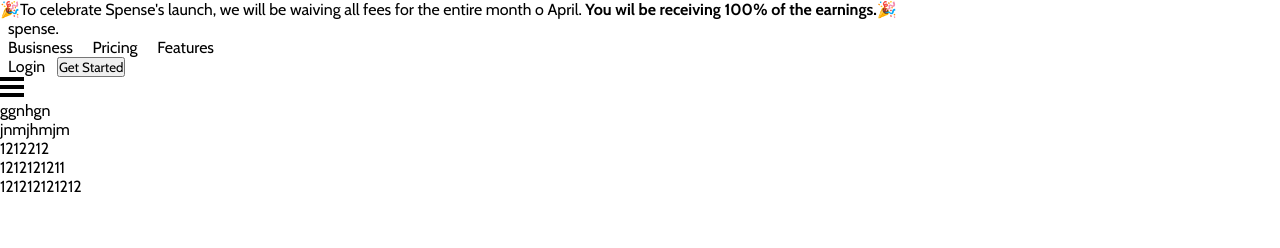
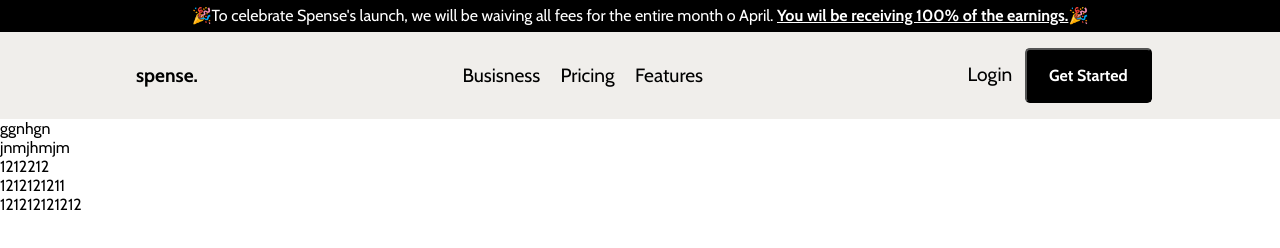
Before and after one commit to mcleta/spenseLayoutPoject, a plain HTML site: page index.html in a window 1280 px wide. Drawn offline with nearby package versions, Linux system fonts and the light colour scheme.

Commit message:
Estilizando header

```diff
--- a/Assets/css/style.css
+++ b/Assets/css/style.css
@@ -4,15 +4,12 @@
   --weight-title: 500;
   --weight-bold: 700;
 
-  --primary-color: black;
-  --second-color:  #c8c8c8;
-  --ternary-color: #5a5444;
-  --quaternary-color: white;
-  --quinta-cor: rgba(0, 17, 255, 0.685);
-
-  --bgc-principal: #f0eeeb;
-  --bgc-secundary: white;
-  --bgc-ternary: black;
+  --black: black;
+  --grey:  #c8c8c8;
+  --light-grey: #f0eeeb;
+  --dark-grey: #5a5444;
+  --white: white;
+  --blue: rgba(0, 17, 255, 0.685);
 }
 
 /* Reset */
@@ -24,23 +21,64 @@
 }
 
 a{
-  color: var(--primary-color);
+  color: var(--black);
   text-decoration: none;
   margin: 0 8px;
 }
 
 a:hover{
   cursor: pointer;
-  color: var(--quinta-cor);
+  color: var(--blue);
 }
 
-/* Centralização do layout */
+/* Header */
+header{
+  width: 100%;
+  display: flex;
+  flex-direction: column;
+  align-items: center;
+  background-color: var(--light-grey);
+}
 
+.notify{
+  width: 100%;
+  background-color: var(--black);
+  color: var(--white);
+  padding: 0.4rem 0;
+  display: flex;
+  justify-content: center;
+}
 
-/* Header */
+.notify strong{
+  text-decoration: underline;
+}
 
+nav{
+  width: 80%;
+  display: flex;
+  flex-direction: row;
+  justify-content: space-between;
+  align-items: center;
+  margin: 1rem 0;
+  font-size: 1.2rem;
+}
 
-/* navigation */
+nav > a{
+  font-weight: var(--weight-bold);
+}
+
+.in-phone{
+  display: none;
+}
+
+.login-button button{
+  padding: 1rem 1.4rem;
+  font-size: 1rem;
+  background-color: var(--black);
+  color: var(--white);
+  border-radius: 0.3rem;
+  font-weight: var(--weight-bold);
+}
 
 
 /* Main */
--- a/index.html
+++ b/index.html
@@ -14,13 +14,11 @@
   </head>
   <body>
     <header>
-      <section>
-        <div>
-          <p>
-            🎉To celebrate Spense's launch, we will be waiving all fees for the entire month o April.
-            <strong>You wil be receiving 100% of the earnings.</strong>🎉
-          </p>
-        </div>
+      <section class="notify">
+        <p>
+          🎉To celebrate Spense's launch, we will be waiving all fees for the entire month o April.
+          <strong>You wil be receiving 100% of the earnings.</strong>🎉
+        </p>
       </section>
       <nav>
         <a href="#">spense.</a>
```
